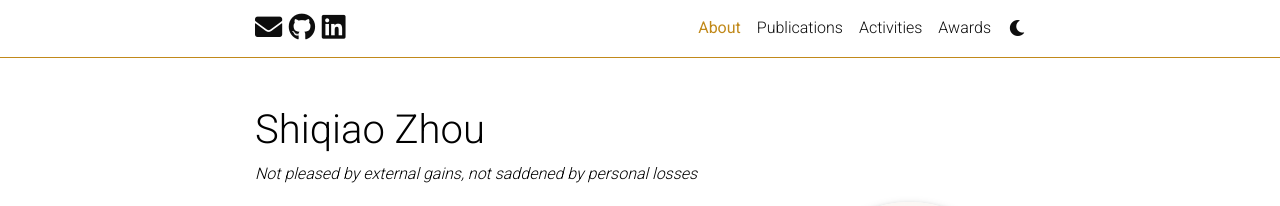
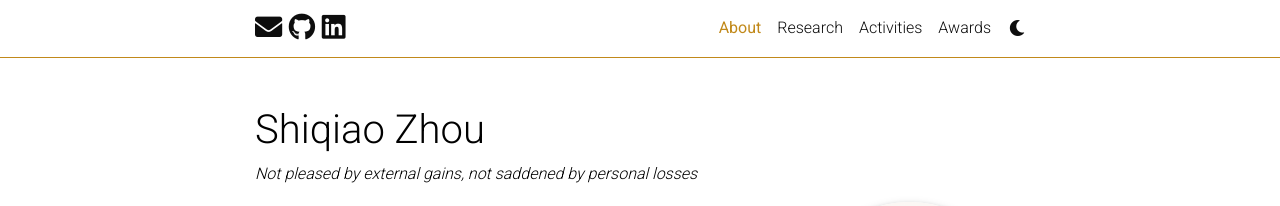
Before and after one commit to ShiqiaoZhou/ShiqiaoZhou.github.io, a Jekyll site: the page built from _pages/about.md, in a window 1280 px wide. Shown: the top 206 px of the page. Built offline with Jekyll 4.4.1, drawn with Linux system fonts in a browser that asks for light colours; full-size pictures stand in for the smaller copies a plugin makes; comment, search, counter and statistics services are not loaded; a style sheet for code colours, icons or effects is not loaded.

Commit message:
update structure

```diff
--- a/_bibliography/papers.bib
+++ b/_bibliography/papers.bib
@@ -31,7 +31,7 @@
 }
 
 @article{5,
-  title={Uncertainty-Aware Dual-Ranking Strategy for Offline Data-Driven Multi-Objective Optimization},
+  title={Uncertainty-Aware Dual-Ranking Strategy for Offline Data-Driven Multi-Objective Optimization (under review)},
   author={Lyu, Huanbo and Herring, Daniel and Zhou, Shiqiao and Li, Miqing and Zuo, Zheming and Ninic, Jelena and Andrews, James and Spill, Fabian and Wang*, Shuo},
   year={2025},
   journal={Arxiv},
--- a/_pages/publications.md
+++ b/_pages/research.md
@@ -1,14 +1,14 @@
 ---
 layout: page
-permalink: /publications/
-title: Publications
+permalink: /research/
+title: Research
 description: † denotes equal contribution | * denotes corresponding authorship
 years: [2026, 2025]
 nav: true
 nav_order: 1
 ---
 <!-- _pages/publications.md -->
-<div class="publications">
+<div class="research">
 
 {%- for y in page.years %}
   <h2 class="year">{{y}}</h2>
```
